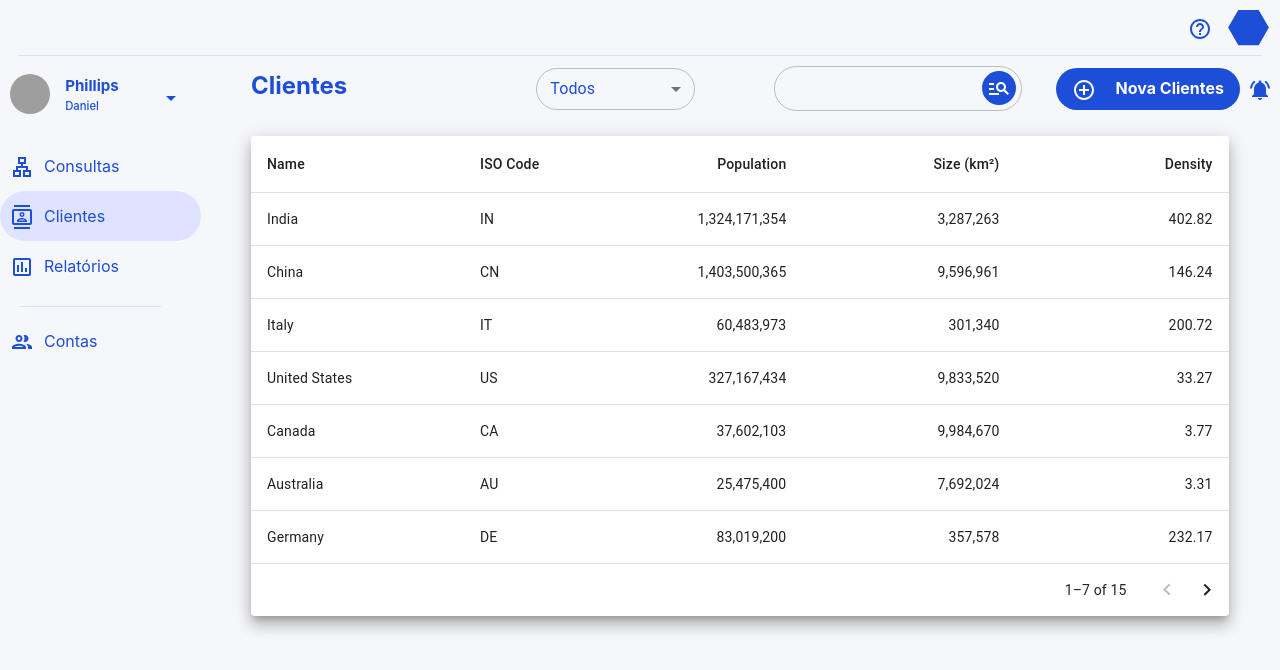
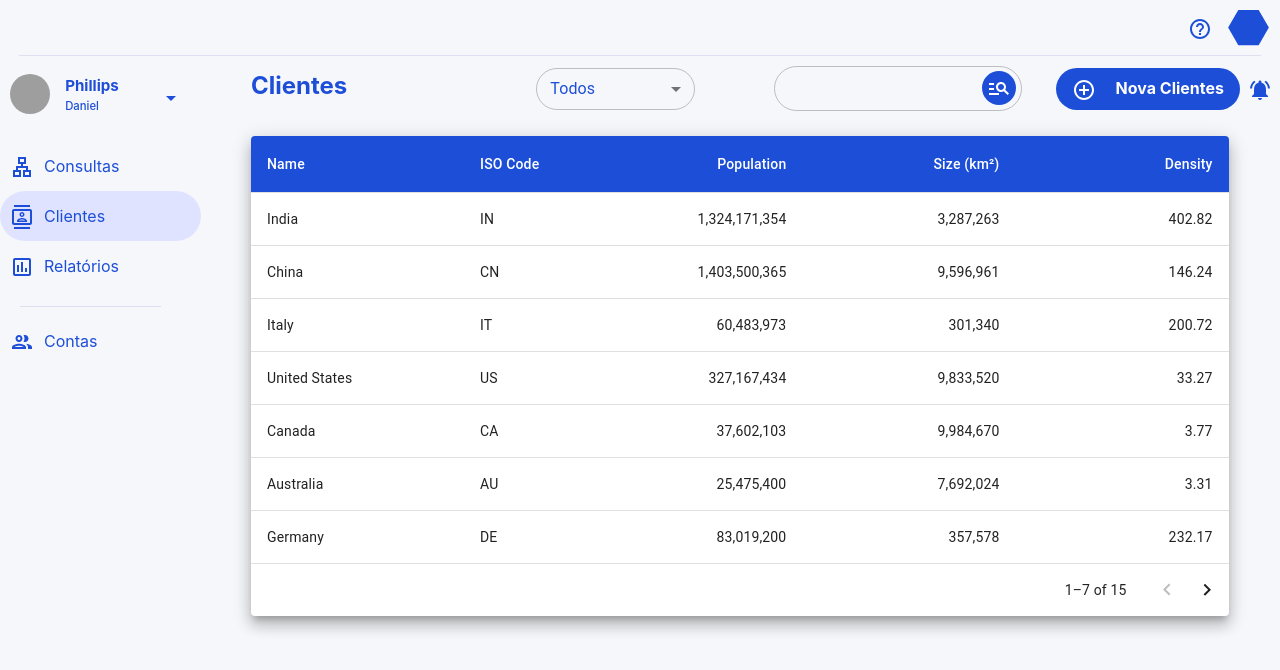
Before and after one commit to randolfdev/Frontend-SunWay, a React (Create React App) app: page /Clientes in a window 1280 px wide. Shown: the top 670 px of the page. Built offline with nearby package versions, Linux system fonts and the light colour scheme; grey boxes are pictures that could not be loaded; the HTML template or start-up script is replaced by a standard one.

Commit message:
Table Head Color

```diff
--- a/src/components/Clientes/Clientes.tsx
+++ b/src/components/Clientes/Clientes.tsx
@@ -121,9 +121,10 @@ export default function Clientes() {
       <Navbar filterValue={filterValue} handleFilterValue={handleFilterValue} handleSearchPress={handleSearchPress} handleShowQueryState={handleShowQueryState} />
       <div className="ClientesTable">
         <Paper className="TableBorder" sx={{ width: "100%", overflow: "hidden" }} elevation={10}>
-          <TableContainer sx={{ maxHeight: 7000 }} >
+          <TableContainer sx={{ maxHeight: 7000 }}  >
             <Table stickyHeader aria-label="sticky table" >
-              <TableHead>
+              <TableHead sx={{ "& .MuiTableCell-head": { backgroundColor: "rgb(29 78 216)", color: "white" }}}
+              >
                 <TableRow>
                   {columns.map((column) => (
                     <TableCell
```
